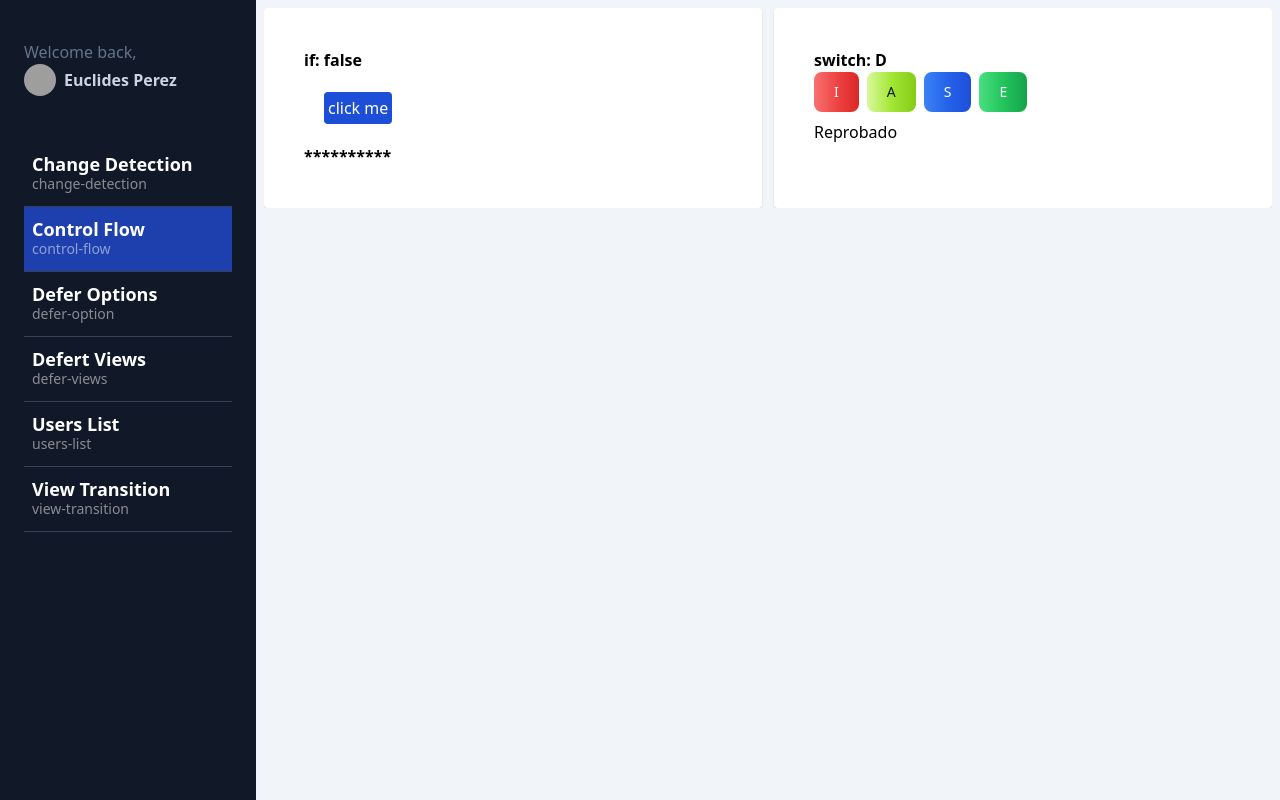
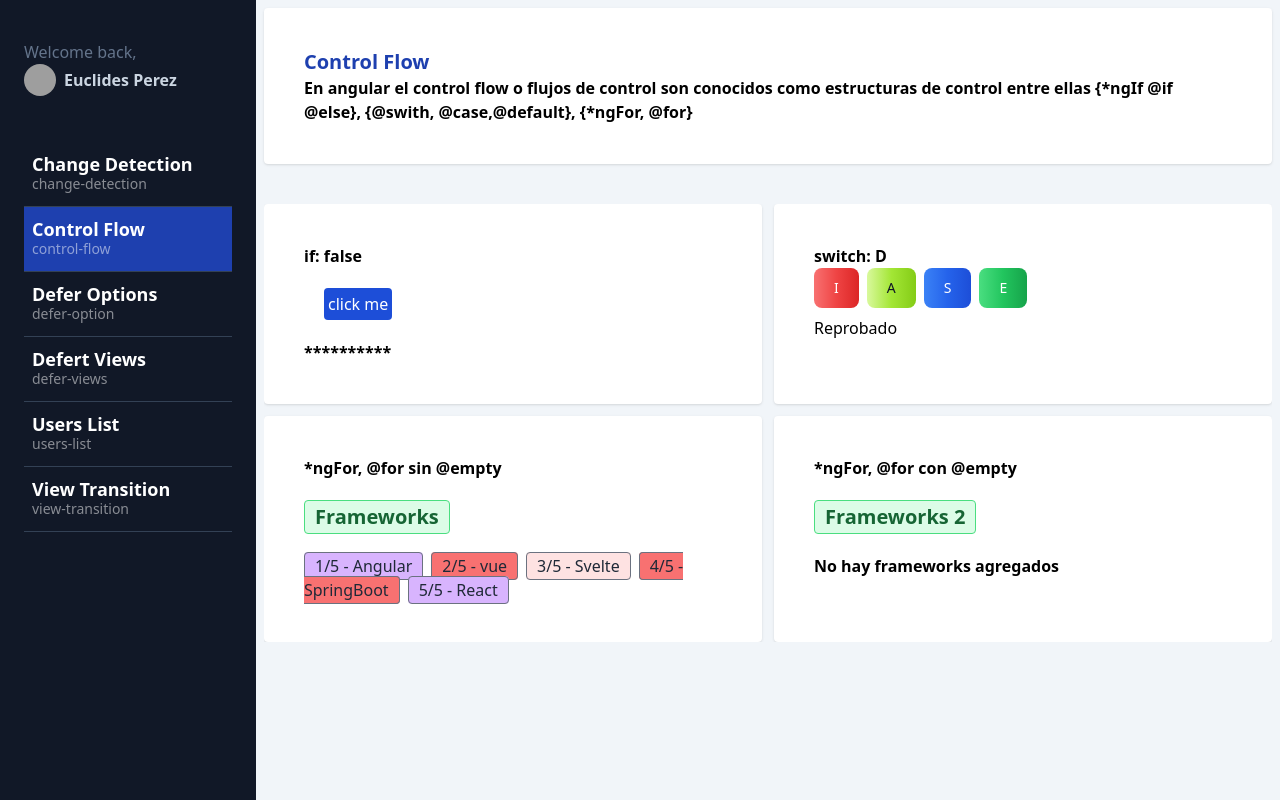
Before and after one commit to euclidesseg/my-dashboard, an Angular app: page /dashboard/control-flow in a window 1280 px wide. Built offline with nearby package versions, Linux system fonts and the light colour scheme; grey boxes are pictures that could not be loaded.

Commit message:
six commit add information of @for

```diff
--- a/src/app/dashboard/pages/control-flow/control-flow.component.html
+++ b/src/app/dashboard/pages/control-flow/control-flow.component.html
@@ -1,8 +1,17 @@
+<section class="mb-10 overflow-x-auto container bg-white rounded shadow p-10 ">
+
+  <app-title
+   [title]="'Control Flow'"
+   [paragraph]="'En angular el control flow o flujos de control son conocidos como estructuras de control entre ellas {*ngIf @if @else}, {@swith, @case,@default}, {*ngFor, @for} '">
+  </app-title>
+
+</section>
+
 <section class="grid grid-cols-1 md:grid-cols-2 gap-3 mb-10 overflow-x-auto">
   <!-- ngIf @If -->
   <div class="bg-white rounded shadow p-10">
     <h2 class="font-bold">if: {{showContent()}}</h2>
-  <button class="p-1 m-5 rounded bg-blue-700 text-white" (click) = "toggleContent()">
+    <button class="p-1 m-5 rounded bg-blue-700 text-white" (click)="toggleContent()">
       click me
     </button>
 
@@ -16,10 +25,18 @@
   <!-- ngIf @If -->
   <div class="bg-white rounded shadow p-10">
     <h2 class="font-bold">switch: {{grade()}}</h2>
-  <button type="button" class="text-white bg-gradient-to-r from-red-400 via-red-500 to-red-600 hover:bg-gradient-to-br focus:ring-4 focus:outline-none focus:ring-red-300 dark:focus:ring-red-800 font-medium rounded-lg text-sm px-5 py-2.5 text-center me-2 mb-2" (click) ="toggleGrade('I')">I</button>
-  <button type="button" class="text-gray-900 bg-gradient-to-r from-lime-200 via-lime-400 to-lime-500 hover:bg-gradient-to-br focus:ring-4 focus:outline-none focus:ring-lime-300 dark:focus:ring-lime-800 font-medium rounded-lg text-sm px-5 py-2.5 text-center me-2 mb-2" (click) ="toggleGrade('A')">A</button>
-  <button type="button" class="text-white bg-gradient-to-r from-blue-500 via-blue-600 to-blue-700 hover:bg-gradient-to-br focus:ring-4 focus:outline-none focus:ring-blue-300 dark:focus:ring-blue-800 font-medium rounded-lg text-sm px-5 py-2.5 text-center me-2 mb-2" (click) ="toggleGrade('S')">S</button>
-  <button type="button" class="text-white bg-gradient-to-r from-green-400 via-green-500 to-green-600 hover:bg-gradient-to-br focus:ring-4 focus:outline-none focus:ring-green-300 dark:focus:ring-green-800 font-medium rounded-lg text-sm px-5 py-2.5 text-center me-2 mb-2" (click) ="toggleGrade('E')">E</button>
+    <button type="button"
+      class="text-white bg-gradient-to-r from-red-400 via-red-500 to-red-600 hover:bg-gradient-to-br focus:ring-4 focus:outline-none focus:ring-red-300 dark:focus:ring-red-800 font-medium rounded-lg text-sm px-5 py-2.5 text-center me-2 mb-2"
+      (click)="toggleGrade('I')">I</button>
+    <button type="button"
+      class="text-gray-900 bg-gradient-to-r from-lime-200 via-lime-400 to-lime-500 hover:bg-gradient-to-br focus:ring-4 focus:outline-none focus:ring-lime-300 dark:focus:ring-lime-800 font-medium rounded-lg text-sm px-5 py-2.5 text-center me-2 mb-2"
+      (click)="toggleGrade('A')">A</button>
+    <button type="button"
+      class="text-white bg-gradient-to-r from-blue-500 via-blue-600 to-blue-700 hover:bg-gradient-to-br focus:ring-4 focus:outline-none focus:ring-blue-300 dark:focus:ring-blue-800 font-medium rounded-lg text-sm px-5 py-2.5 text-center me-2 mb-2"
+      (click)="toggleGrade('S')">S</button>
+    <button type="button"
+      class="text-white bg-gradient-to-r from-green-400 via-green-500 to-green-600 hover:bg-gradient-to-br focus:ring-4 focus:outline-none focus:ring-green-300 dark:focus:ring-green-800 font-medium rounded-lg text-sm px-5 py-2.5 text-center me-2 mb-2"
+      (click)="toggleGrade('E')">E</button>
 
 
     @switch(grade()){
@@ -27,18 +44,50 @@
     <p class="text-lime-900">{{'<= 25%'}}</p>
         }
         @case('A'){
-      <p class="text-lime-900">>=26% || <=50%</p>
+        <p class="text-lime-900">>=26% || <=50%< /p>
             }
             @case('S'){
-      <p class="text-lime-900">>=51% || <=75%</p>
+            <p class="text-lime-900">>=51% || <=75%< /p>
                 }
                 @case('E'){
-      <p class="text-lime-900">>=76% || <=100%</p>
+                <p class="text-lime-900">>=76% || <=100%< /p>
                     }
                     @default{
                     <p>Reprobado</p>
                     }
                     }
   </div>
+  <div class="bg-white rounded shadow p-10">
+    <h2 class="font-bold">{{"*ngFor, @for sin @empty"}}</h2>
+
+    <span
+      class="bg-green-100 text-green-800 font-bold mt-5 w-fit block text-xl me-2 mb-5 text-center px-2.5 py-0.5 rounded border border-green-400">Frameworks</span>
+
+    @for (framework of frameWorks(); track framework; let i = $index, first = $first, last = $last, even = $even, count
+    = $count, odd = $odd) {
+    <span [class]="{
+        'bg-red-100': even && !first && !last,
+        'bg-red-400': odd && !first && !last,
+        'bg-purple-300': first || last,
+      }"
+      class="bg-gray-100 text-gray-800 font-medium me-2 px-2.5 py-0.5 rounded dark:bg-gray-700 dark:text-gray-400 border border-gray-500">{{i+1
+      +"/"+ count}} - {{framework}}</span>
+    }
+  </div>
+
+  <!-- ////////////////////////////// -->
+  <div class="bg-white rounded shadow p-10">
+    <h2 class="font-bold">{{"*ngFor, @for con @empty"}}</h2>
+    <span
+      class="bg-green-100 text-green-800 font-bold mt-5 w-fit block text-xl me-2 mb-5 text-center px-2.5 py-0.5 rounded border border-green-400">Frameworks
+      2</span>
+
+    @for (framework of frameWorks2(); track $index) {
+    <span
+      class="bg-gray-100 text-gray-800 font-medium me-2 px-2.5 py-0.5 rounded dark:bg-gray-700 dark:text-gray-400 border border-gray-500">{{framework}}</span>
+    }@empty {
+    <p class="danger font-bold">No hay frameworks agregados</p>
+    }
+  </div>
 
 </section>
--- a/src/app/dashboard/pages/control-flow/control-flow.component.ts
+++ b/src/app/dashboard/pages/control-flow/control-flow.component.ts
@@ -1,10 +1,11 @@
 import { CommonModule } from '@angular/common';
 import {Component, signal } from '@angular/core';
+import { TitleComponent } from '@shared/title/title.component';
 
 type Grade = 'A' | 'S' | 'E' | 'I' | 'D'
 @Component({
   standalone: true,
-  imports: [CommonModule],
+  imports: [CommonModule, TitleComponent],
   templateUrl:'./control-flow.component.html',
   styleUrl: './control-flow.component.css',
 })
@@ -16,6 +17,9 @@ export default class ControlFlowComponent{
   public showContent = signal(false);
   public grade = signal<Grade>('D');
 
+  public frameWorks = signal(['Angular', 'vue', 'Svelte', 'SpringBoot', 'React'])
+  public frameWorks2 = signal([])
+
   public toggleContent(){
     console.log("toogle")
     this.showContent.update(value => !value);
--- a/src/app/dashboard/shared/title/title.component.ts
+++ b/src/app/dashboard/shared/title/title.component.ts
@@ -1,11 +1,20 @@
 import { CommonModule } from '@angular/common';
-import { Component } from '@angular/core';
+import { Component, Input } from '@angular/core';
+
 
 @Component({
   selector: 'app-title',
   standalone: true,
   imports: [CommonModule],
-  templateUrl: './title.component.html',
+  template: `
+  <h3 class="font-bold text-xl text-blue-800">{{title}}</h3>
+  <p class="font-semibold">{{paragraph}}</p>
+
+  `,
   styles: ``,
 })
-export class TitleComponent {}
+export class TitleComponent {
+  @Input({required: true}) title!:string; // ahoara puedo indicar que los inputs son o no son requeridos
+  @Input() paragraph!:string;
+
+}
```
Also changed, not shown: cambios de angular 17.txt. Lines whose indentation alone changed are shown as unchanged.
